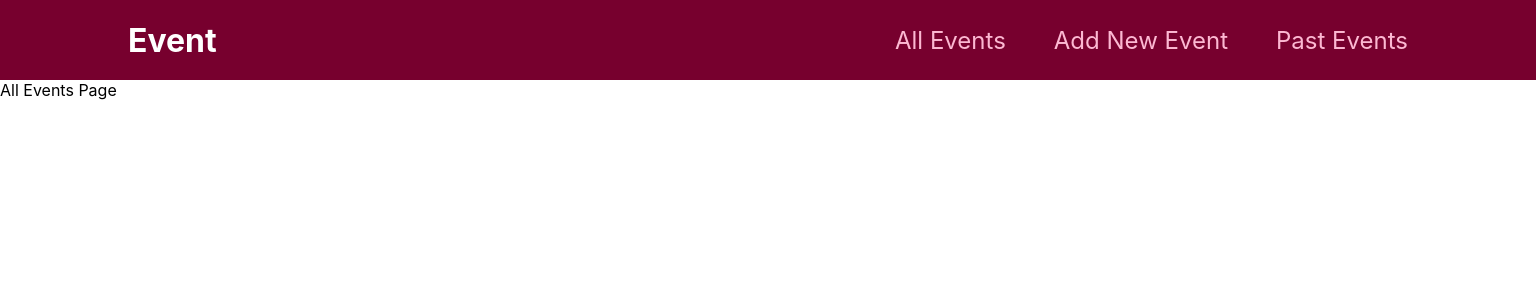
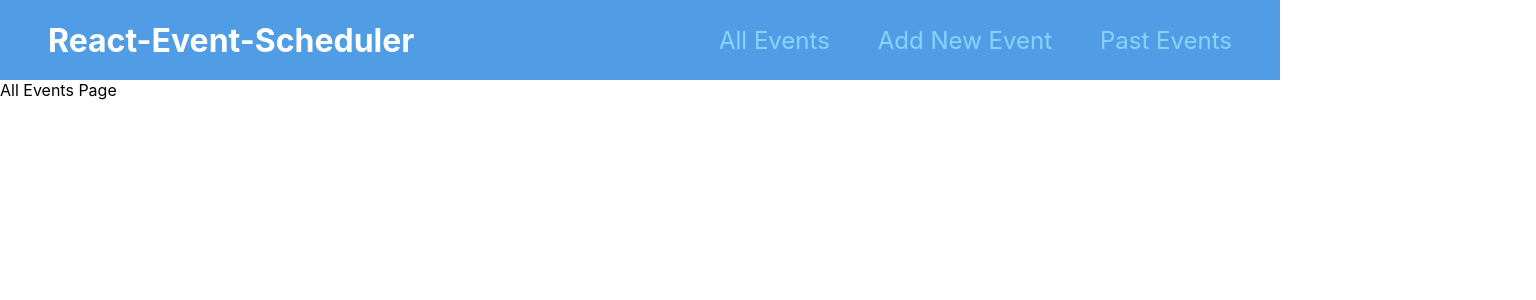
Before and after one commit to domchan2000/React-Event-Scheduler, a React (Create React App) app: page / in a window 1280 px wide. Shown: the top 300 px of the page, 1536 px wide, since content can reach past the window. Built offline with nearby package versions, Linux system fonts and the light colour scheme.

Commit message:
fixed styling on MainNav

```diff
--- a/src/layout/MainNav.js
+++ b/src/layout/MainNav.js
@@ -4,7 +4,9 @@ import classes from "./MainNavigation.module.css";
 function MainNav() {
   return (
     <header className={classes.header}>
-      <div div className={classes.logo}>Event</div>
+      <div div className={classes.logo}>
+        React-Event-Scheduler
+      </div>
       <nav>
         <ul>
           <li>
@@ -14,9 +16,7 @@ function MainNav() {
             <Link to="/new">Add New Event</Link>
           </li>
           <li>
-            <Link to="/past">
-              Past Events
-            </Link>
+            <Link to="/past">Past Events</Link>
           </li>
         </ul>
       </nav>
--- a/src/layout/MainNavigation.module.css
+++ b/src/layout/MainNavigation.module.css
@@ -4,14 +4,14 @@
   display: flex;
   align-items: center;
   justify-content: space-between;
-  background-color: #77002e;
-  padding: 0 10%;
+  background-color: #509de6;
 }
 
 .logo {
   font-size: 2rem;
   color: white;
   font-weight: bold;
+  margin-left: 3rem;
 }
 
 .header ul {
@@ -23,13 +23,13 @@
 }
 
 .header li {
-  margin-left: 3rem;
+  margin-right: 3rem;
 }
 
 .header a {
   text-decoration: none;
   font-size: 1.5rem;
-  color: #fcb8d2;
+  color: #89d4ff;
 }
 
 .header a:hover,
@@ -39,9 +39,9 @@
 }
 
 .badge {
-  background-color: #cc2062;
+  /* background-color: #cc2062; */
   color: white;
   border-radius: 12px;
   padding: 0 1rem;
-  margin-left: 0.5rem;
+  margin-left: 12rem;
 }
```
